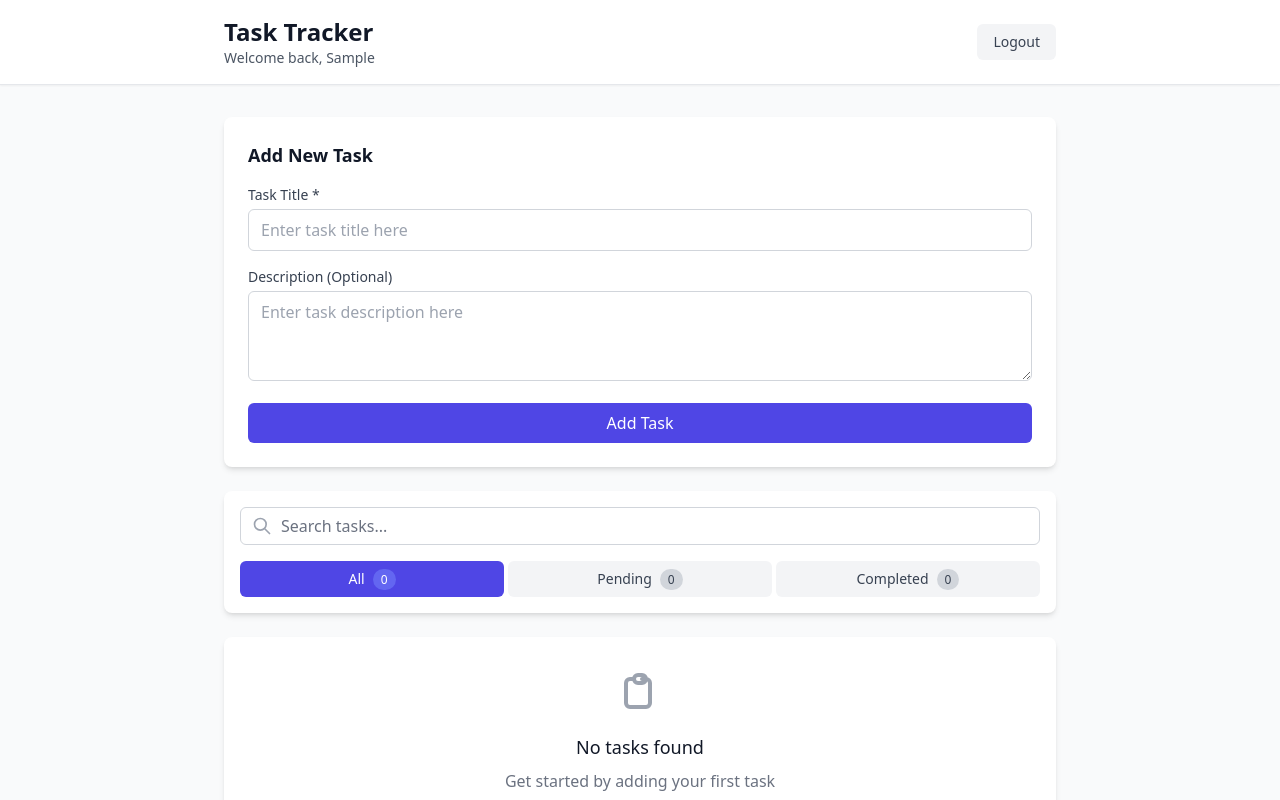
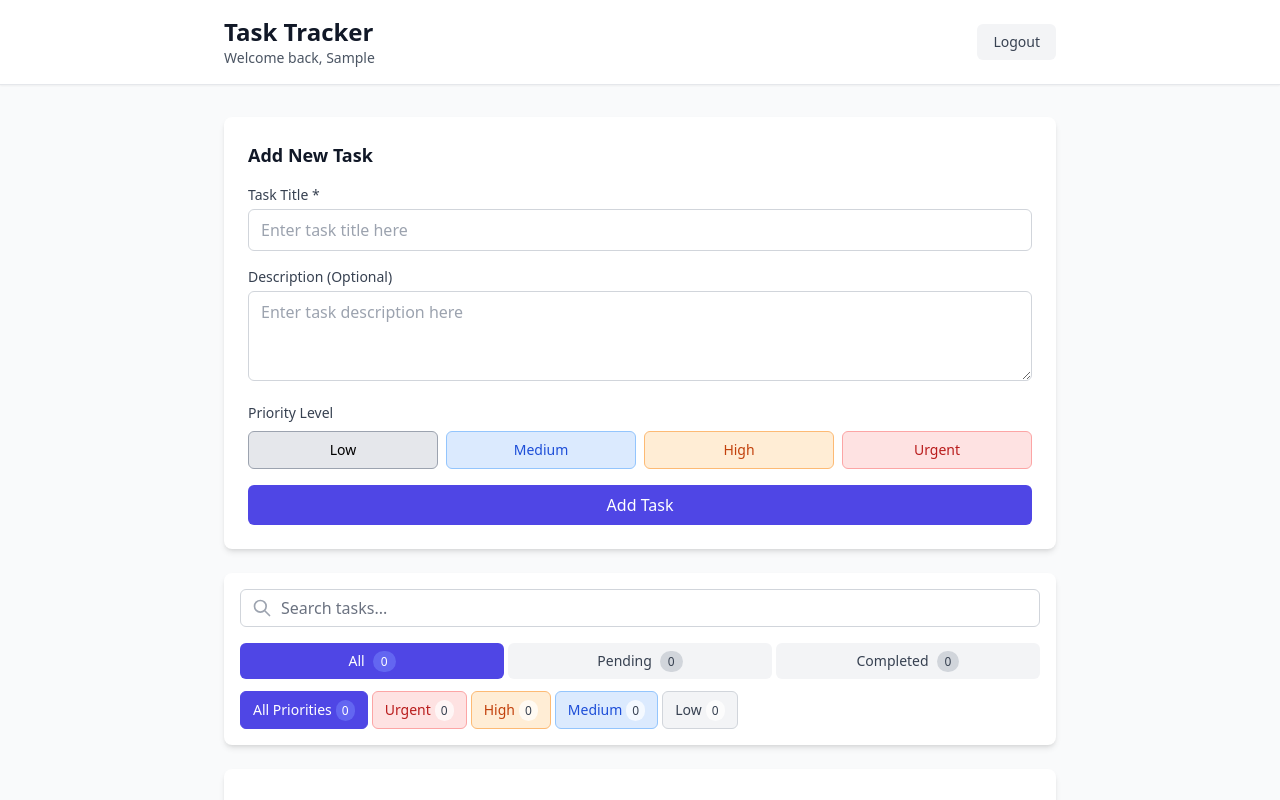
Before and after one commit to Arjunhg/task-tracker, a React (Create React App) app: page / in a window 1280 px wide. Both pictures are taken after typing "Sample" into the empty fields and a click on the button "Get Started". Shown: the top 800 px of the page. Built offline with nearby package versions, Linux system fonts and the light colour scheme.

Commit message:
feat(bonus): added task priority functionality

```diff
--- a/src/component/Dashboard.js
+++ b/src/component/Dashboard.js
@@ -10,6 +10,7 @@ const Dashboard = ({onLogout}) => {
     const [username, setUsername] = useState('');
     const [task, setTask] = useState([]);
     const [activeFilter, setActiveFilter] = useState('all');
+    const [activePriorityFilter, setActivePriorityFilter] = useState('all');
     const [searchQuery, setSearchQuery] = useState('');
 
     useEffect(() => {
@@ -29,8 +30,9 @@ const Dashboard = ({onLogout}) => {
         console.log('Task added:', newTask);
     }
 
-    // Filter tasks by both search query and filter status
+    // Filter tasks by search query, status, and priority
     const filteredTask = task.filter(t => {
+        // First filter by search query
         const matchesSearch = searchQuery === '' ||
             t.title.toLowerCase().includes(searchQuery.toLowerCase()) ||
             (t.description && t.description.toLowerCase().includes(searchQuery.toLowerCase()));
@@ -38,8 +40,17 @@ const Dashboard = ({onLogout}) => {
         if (!matchesSearch) return false;
 
         // Then filter by status
-        if(activeFilter==='completed') return t.completed;
-        if(activeFilter==='pending') return !t.completed;
+        let matchesStatus = true;
+        if(activeFilter==='completed') matchesStatus = t.completed;
+        if(activeFilter==='pending') matchesStatus = !t.completed;
+
+        if (!matchesStatus) return false;
+
+        // Finally filter by priority
+        if(activePriorityFilter !== 'all') {
+            return t.priority === activePriorityFilter;
+        }
+
         return true;
     })
 
@@ -74,6 +85,15 @@ const Dashboard = ({onLogout}) => {
         completed: searchFilteredTasks.filter(t => t.completed).length
     }
 
+    // Calculate priority counts based on search results
+    const priorityCounts = {
+        all: searchFilteredTasks.length,
+        urgent: searchFilteredTasks.filter(t => t.priority === 'urgent').length,
+        high: searchFilteredTasks.filter(t => t.priority === 'high').length,
+        medium: searchFilteredTasks.filter(t => t.priority === 'medium').length,
+        low: searchFilteredTasks.filter(t => t.priority === 'low').length
+    }
+
     return (
         <div className="min-h-screen bg-gray-50">
             {/* Header */}
@@ -103,6 +123,9 @@ const Dashboard = ({onLogout}) => {
                     taskCounts={taskCounts}
                     searchQuery={searchQuery}
                     onSearchChange={setSearchQuery}
+                    activePriorityFilter={activePriorityFilter}
+                    onPriorityFilterChange={setActivePriorityFilter}
+                    priorityCounts={priorityCounts}
                 />
                 <TaskList
                     task={filteredTask}
--- a/src/component/TaskFilter.js
+++ b/src/component/TaskFilter.js
@@ -1,4 +1,4 @@
-const TaskFilter = ({activeFilter, onFilterChange, taskCounts, searchQuery, onSearchChange}) => {
+const TaskFilter = ({activeFilter, onFilterChange, taskCounts, searchQuery, onSearchChange, activePriorityFilter, onPriorityFilterChange, priorityCounts}) => {
 
     const filters = [
         { key: 'all', label: 'All', count: taskCounts.all },
@@ -26,8 +26,8 @@ const TaskFilter = ({activeFilter, onFilterChange, taskCounts, searchQuery, onSe
                 </div>
             </div>
 
-            {/* Filter Tabs */}
-            <div className="flex space-x-1">
+            {/* Status Filter Tabs */}
+            <div className="flex space-x-1 mb-3">
                 {
                     filters.map((filter) => (
                         <button
@@ -43,6 +43,36 @@ const TaskFilter = ({activeFilter, onFilterChange, taskCounts, searchQuery, onSe
                     ))
                 }
             </div>
+
+            {/* Priority Filter Tabs */}
+            <div className="flex space-x-1">
+                {[
+                    { key: 'all', label: 'All Priorities', count: priorityCounts?.all || 0 },
+                    { key: 'urgent', label: 'Urgent', count: priorityCounts?.urgent || 0, color: 'bg-red-100 text-red-700 border-red-300' },
+                    { key: 'high', label: 'High', count: priorityCounts?.high || 0, color: 'bg-orange-100 text-orange-700 border-orange-300' },
+                    { key: 'medium', label: 'Medium', count: priorityCounts?.medium || 0, color: 'bg-blue-100 text-blue-700 border-blue-300' },
+                    { key: 'low', label: 'Low', count: priorityCounts?.low || 0, color: 'bg-gray-100 text-gray-700 border-gray-300' }
+                ].map((priorityFilter) => (
+                    <button
+                        key={priorityFilter.key}
+                        onClick={() => onPriorityFilterChange(priorityFilter.key)}
+                        className={`px-3 py-2 rounded-md text-sm font-medium transition-colors border ${
+                            activePriorityFilter === priorityFilter.key
+                                ? 'bg-indigo-600 text-white border-indigo-600'
+                                : priorityFilter.color + ' hover:bg-opacity-80'
+                        }`}
+                    >
+                        {priorityFilter.label}
+                        <span className={`ml-1 px-1.5 py-0.5 rounded-full text-xs ${
+                            activePriorityFilter === priorityFilter.key
+                                ? 'bg-indigo-500 text-white'
+                                : 'bg-white bg-opacity-70 text-gray-700'
+                        }`}>
+                            {priorityFilter.count}
+                        </span>
+                    </button>
+                ))}
+            </div>
         </div>
     )
 }
--- a/src/component/TaskForm.js
+++ b/src/component/TaskForm.js
@@ -5,6 +5,7 @@ const TaskForm = ({onAddTask}) => {
 
     const [title, setTitle] = useState('');
     const [description, setDescription] = useState('');
+    const [priority, setPriority] = useState('low'); // Default priority
     const [error, setError] = useState('');
 
     const handleSubmit = (e) => {
@@ -18,7 +19,8 @@ const TaskForm = ({onAddTask}) => {
         const newtask = {
             id: Date.now(),
             title: title.trim(),
-            description: description.trim() ,
+            description: description.trim(),
+            priority: priority, // Add priority to task object
             completed: false,
             createdAt: new Date().toISOString(),
         }
@@ -27,6 +29,7 @@ const TaskForm = ({onAddTask}) => {
 
         setTitle('');
         setDescription('');
+        setPriority('low'); // Reset priority to default
         setError('');
     }
 
@@ -74,6 +77,33 @@ const TaskForm = ({onAddTask}) => {
                     />
                 </div>
 
+                <div>
+                    <label className="block text-sm font-medium text-gray-700 mb-2">
+                        Priority Level
+                    </label>
+                    <div className="grid grid-cols-4 gap-2">
+                        {[
+                            { value: 'low', label: 'Low', color: 'bg-gray-100 text-gray-700 border-gray-300', activeColor: 'bg-gray-200 border-gray-400' },
+                            { value: 'medium', label: 'Medium', color: 'bg-blue-100 text-blue-700 border-blue-300', activeColor: 'bg-blue-200 border-blue-400' },
+                            { value: 'high', label: 'High', color: 'bg-orange-100 text-orange-700 border-orange-300', activeColor: 'bg-orange-200 border-orange-400' },
+                            { value: 'urgent', label: 'Urgent', color: 'bg-red-100 text-red-700 border-red-300', activeColor: 'bg-red-200 border-red-400' }
+                        ].map((priorityOption) => (
+                            <button
+                                key={priorityOption.value}
+                                type="button"
+                                onClick={() => setPriority(priorityOption.value)}
+                                className={`px-3 py-2 text-sm font-medium rounded-md border transition-colors ${
+                                    priority === priorityOption.value
+                                        ? priorityOption.activeColor
+                                        : priorityOption.color
+                                }`}
+                            >
+                                {priorityOption.label}
+                            </button>
+                        ))}
+                    </div>
+                </div>
+
                 {
                     error && (
                         <p className="text-sm text-red-600">{error}</p>
--- a/src/component/TaskItem.js
+++ b/src/component/TaskItem.js
@@ -6,6 +6,7 @@ const TaskItem = ({task, onEditTask, onDeleteTask, onToggleComplete}) => {
     const [isEditing, setIsEditing] = useState(false);
     const [editTitle, setEditTitle] = useState(task.title);
     const [editDescription, setEditDescription] = useState(task.description || "");
+    const [editPriority, setEditPriority] = useState(task.priority || 'low');
     const [showDeleteConfirm, setShowDeleteConfirm] = useState(false);
 
     const handleEdit = () => {
@@ -13,7 +14,8 @@ const TaskItem = ({task, onEditTask, onDeleteTask, onToggleComplete}) => {
             onEditTask(task.id, {
                 ...task,
                 title: editTitle.trim(),
-                description: editDescription.trim()
+                description: editDescription.trim(),
+                priority: editPriority
             })
             setIsEditing(false);
         }
@@ -23,6 +25,7 @@ const TaskItem = ({task, onEditTask, onDeleteTask, onToggleComplete}) => {
         setIsEditing(false);
         setEditTitle(task.title);
         setEditDescription(task.description || "");
+        setEditPriority(task.priority || 'low');
     }
 
     const formatDate = (dateString) => {
@@ -58,6 +61,35 @@ const TaskItem = ({task, onEditTask, onDeleteTask, onToggleComplete}) => {
                         className="w-full px-3 py-2 border border-gray-300 rounded-md focus:outline-none focus:ring-2 focus:ring-blue-500 focus:border-blue-500"
                         placeholder="Edit task description"
                     />
+
+                    {/* Priority Selector in Edit Mode */}
+                    <div>
+                        <label className="block text-sm font-medium text-gray-700 mb-2">
+                            Priority Level
+                        </label>
+                        <div className="grid grid-cols-4 gap-2">
+                            {[
+                                { value: 'low', label: 'Low', color: 'bg-gray-100 text-gray-700 border-gray-300', activeColor: 'bg-gray-200 border-gray-400' },
+                                { value: 'medium', label: 'Medium', color: 'bg-blue-100 text-blue-700 border-blue-300', activeColor: 'bg-blue-200 border-blue-400' },
+                                { value: 'high', label: 'High', color: 'bg-orange-100 text-orange-700 border-orange-300', activeColor: 'bg-orange-200 border-orange-400' },
+                                { value: 'urgent', label: 'Urgent', color: 'bg-red-100 text-red-700 border-red-300', activeColor: 'bg-red-200 border-red-400' }
+                            ].map((priorityOption) => (
+                                <button
+                                    key={priorityOption.value}
+                                    type="button"
+                                    onClick={() => setEditPriority(priorityOption.value)}
+                                    className={`px-2 py-1 text-xs font-medium rounded border transition-colors ${
+                                        editPriority === priorityOption.value
+                                            ? priorityOption.activeColor
+                                            : priorityOption.color + ' hover:' + priorityOption.activeColor.split(' ')[0]
+                                    }`}
+                                >
+                                    {priorityOption.label}
+                                </button>
+                            ))}
+                        </div>
+                    </div>
+
                     <div className="flex space-x-2">
                         <button
                             onClick={handleEdit}
@@ -93,6 +125,15 @@ const TaskItem = ({task, onEditTask, onDeleteTask, onToggleComplete}) => {
                         <h3 className={`text-lg font-medium ${task.completed ? 'line-through text-gray-500' : 'text-gray-900'}`}>
                             {task.title}
                         </h3>
+                        {/* Priority Badge */}
+                        <span className={`px-2 py-1 text-xs font-medium rounded-full ${
+                            task.priority === 'low' ? 'bg-gray-100 text-gray-700' :
+                            task.priority === 'medium' ? 'bg-blue-100 text-blue-700' :
+                            task.priority === 'high' ? 'bg-orange-100 text-orange-700' :
+                            'bg-red-100 text-red-700'
+                        }`}>
+                            {task.priority ? task.priority.charAt(0).toUpperCase() + task.priority.slice(1) : 'Low'}
+                        </span>
                     </div>
 
                     {
```
